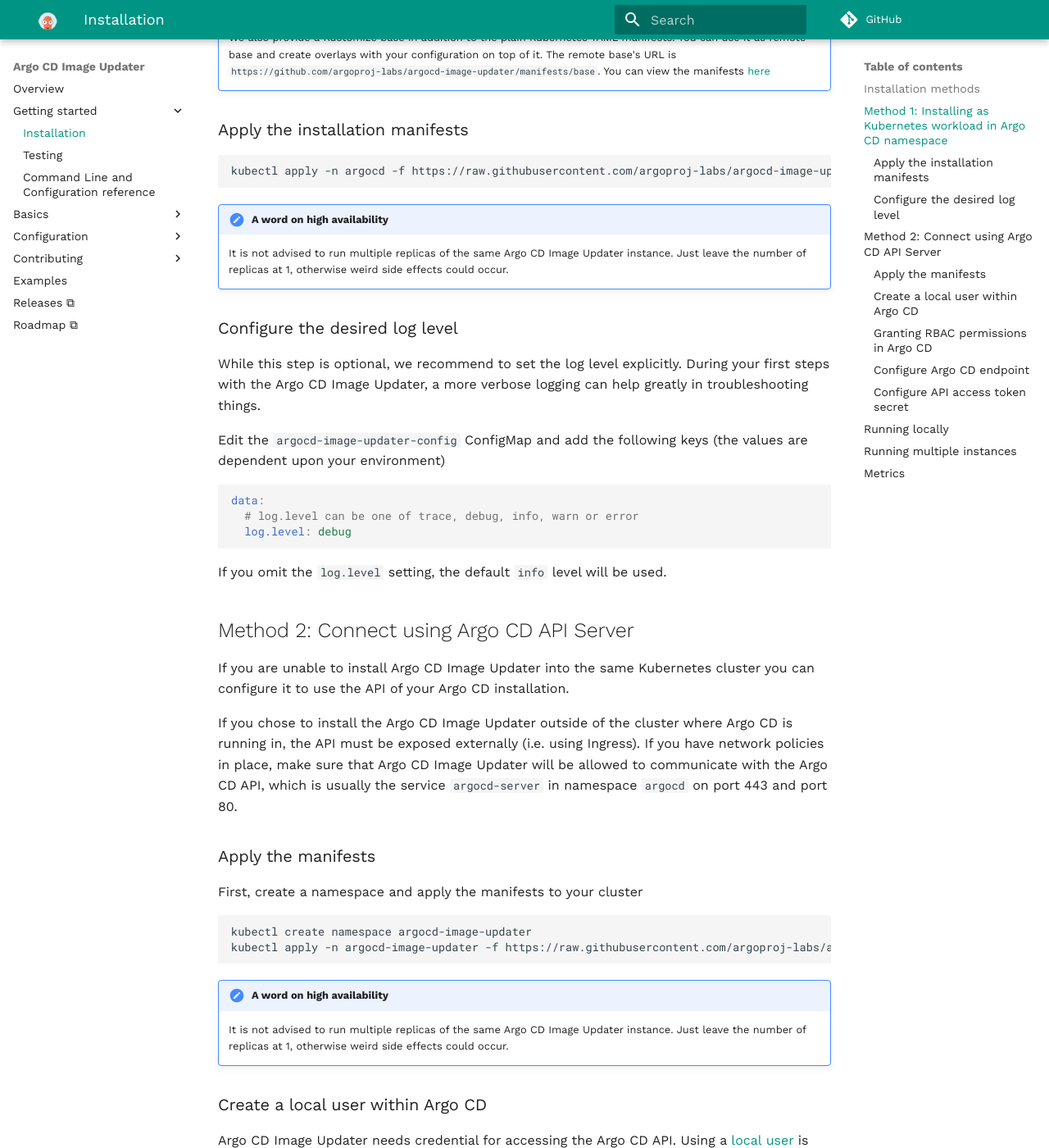
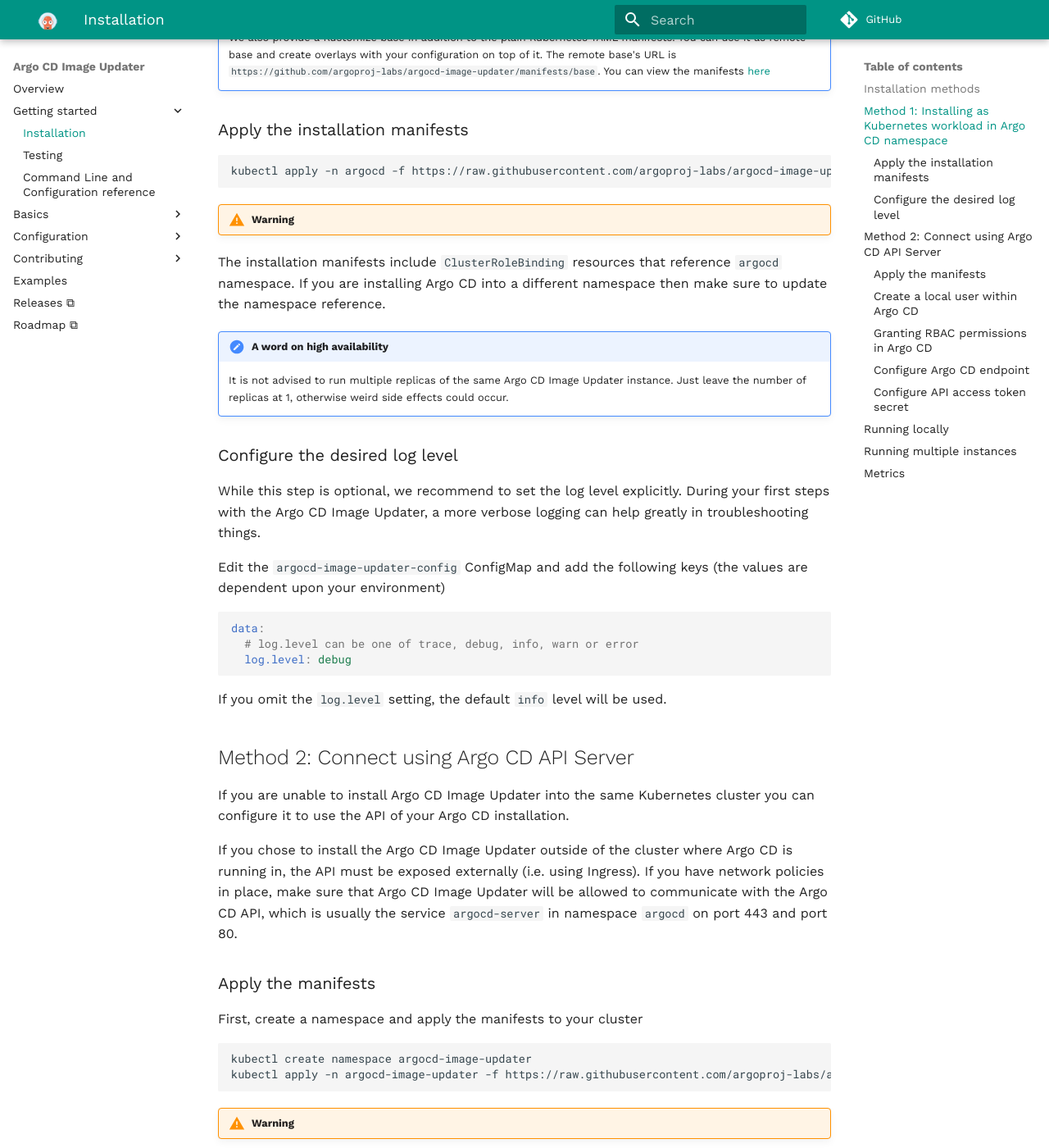
Before and after one commit to argoproj-labs/argocd-image-updater, an MkDocs documentation site: the page built from docs/install/installation.md, in a window 1280 px wide and 1400 px high, scrolled down 637 px. Shown: the whole window at 82% size. Built offline with MkDocs 1.6.1 and Material for MkDocs 9.7.7, drawn with Linux system fonts in a browser that asks for light colours; comment, search, counter and statistics services are not loaded; some of the changed text lies outside the part shown.

Commit message:
fix: missing namespace on clusterrolebinding in install manifests
Signed-off-by: Cheng Fang <cfang@redhat.com>

````diff
--- a/docs/install/installation.md
+++ b/docs/install/installation.md
@@ -27,6 +27,10 @@ Argo CD is running. Don't worry, without any configuration, it will not start me
 ```shell
 kubectl apply -n argocd -f https://raw.githubusercontent.com/argoproj-labs/argocd-image-updater/stable/manifests/install.yaml
 ```
+
+!!! warning
+The installation manifests include `ClusterRoleBinding` resources that reference `argocd` namespace. If you are installing Argo CD into a different
+namespace then make sure to update the namespace reference.
 
 !!!note "A word on high availability"
     It is not advised to run multiple replicas of the same Argo CD Image Updater
@@ -69,6 +73,10 @@ First, create a namespace and apply the manifests to your cluster
 kubectl create namespace argocd-image-updater
 kubectl apply -n argocd-image-updater -f https://raw.githubusercontent.com/argoproj-labs/argocd-image-updater/stable/manifests/install.yaml
 ```
+
+!!! warning
+The installation manifests include `ClusterRoleBinding` resources that reference `argocd` namespace. If you are installing Argo CD into a different
+namespace then make sure to update the namespace reference.
 
 !!!note "A word on high availability"
     It is not advised to run multiple replicas of the same Argo CD Image Updater
````
Also changed, not shown: 2 other files.
